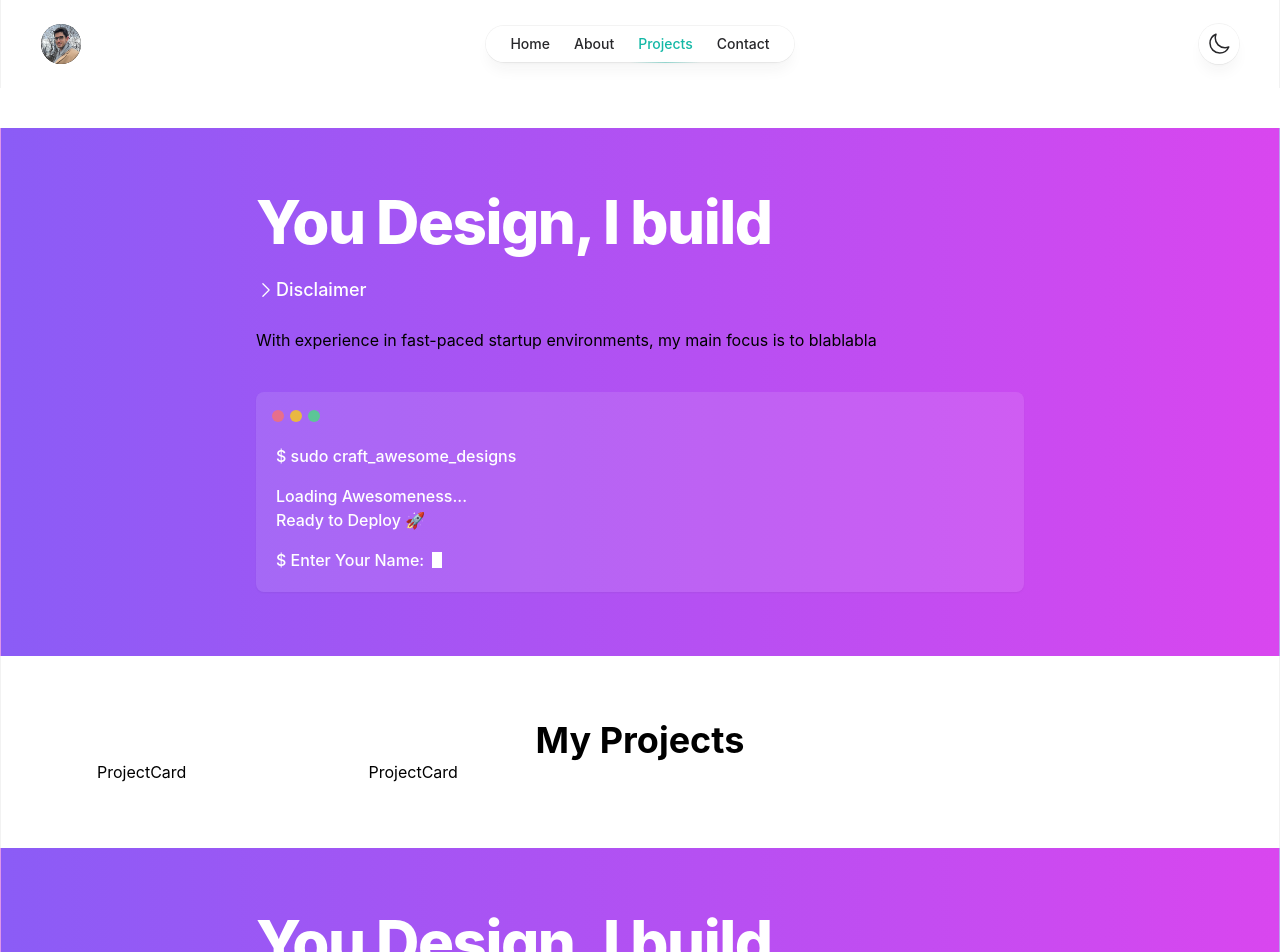
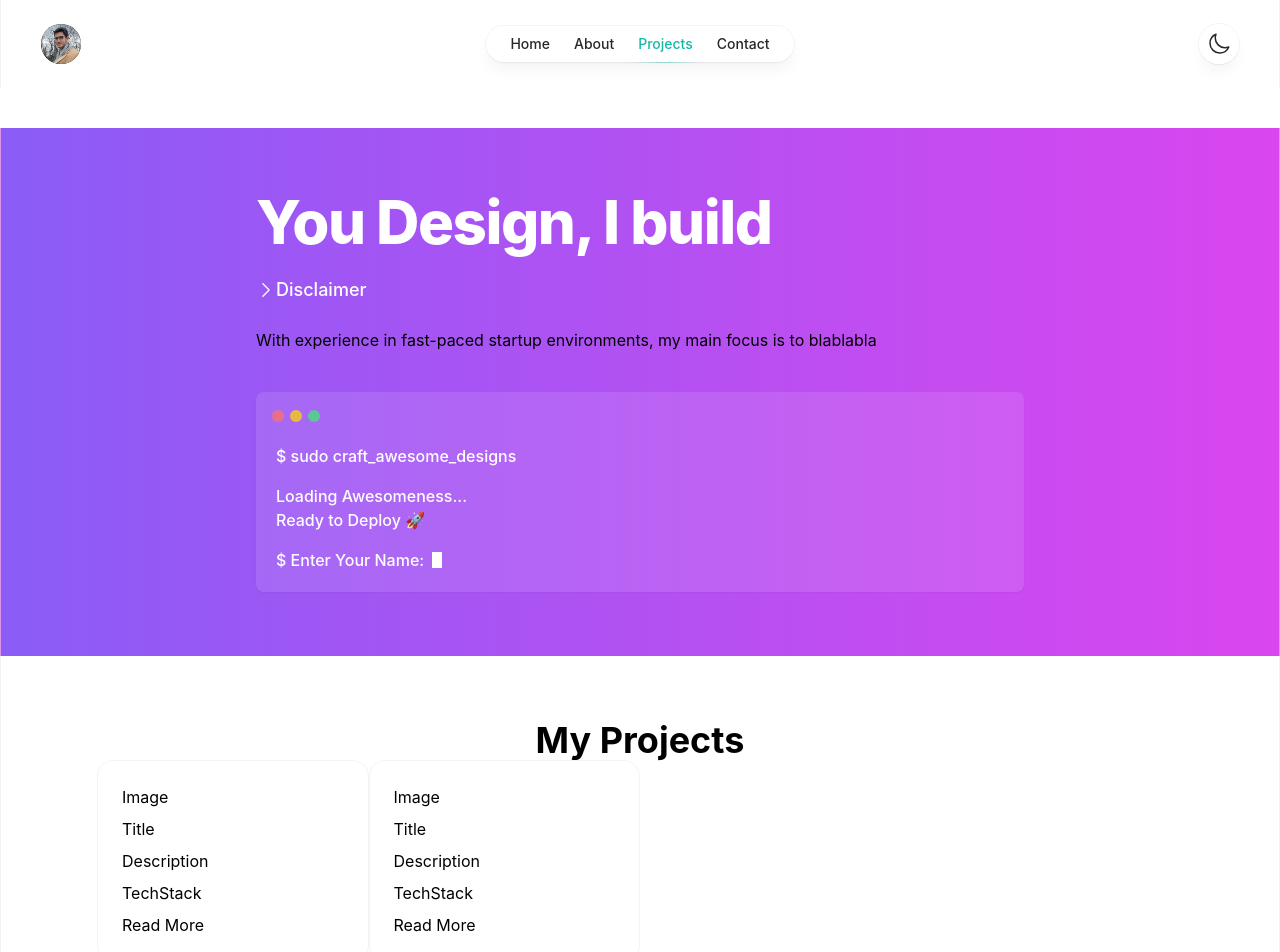
Before and after one commit to Facundo-Martin/portfolio-nextjs, a Next.js app: page /projects in a window 1280 px wide. Shown: the top 952 px of the page. Built offline with nearby package versions, Linux system fonts and the light colour scheme.

Commit message:
created Card UI component

```diff
--- a/src/components/Projects/ProjectCard.tsx
+++ b/src/components/Projects/ProjectCard.tsx
@@ -1,11 +1,20 @@
 import React from 'react';
 import { Project } from '../../d';
+import Card from '../UI/Card';
 
 type ProjectCardProps = {
   project: Project;
 };
 function ProjectCard({ project }: ProjectCardProps) {
-  return <div>ProjectCard</div>;
+  return (
+    <Card className="space-y-2">
+      <div>Image</div>
+      <div>Title</div>
+      <div>Description</div>
+      <div>TechStack</div>
+      <div>Read More</div>
+    </Card>
+  );
 }
 
 export default ProjectCard;
--- /dev/null
+++ b/src/components/UI/Card.tsx
@@ -0,0 +1,8 @@
+import clsx from 'clsx';
+import React from 'react';
+
+function Card({ children, className }: { children: React.ReactNode; className?: string }) {
+  return <div className={clsx(className, 'rounded-2xl border border-zinc-100 p-6 dark:border-zinc-700/40 max-w-sm')}>{children}</div>;
+}
+
+export default Card;
```
